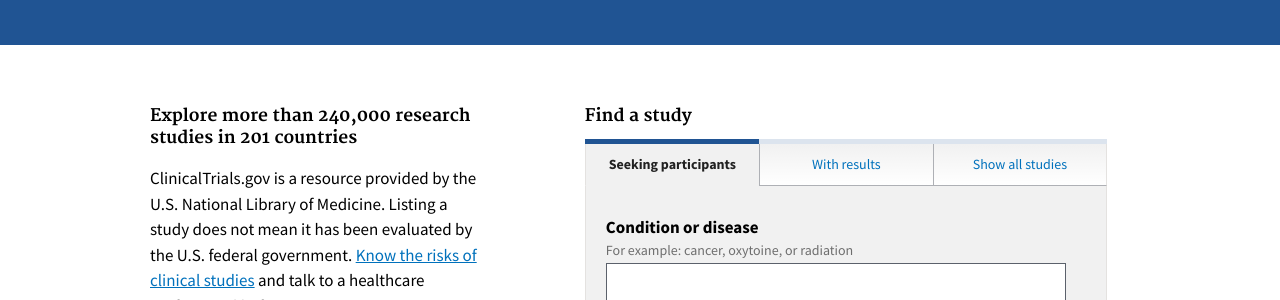
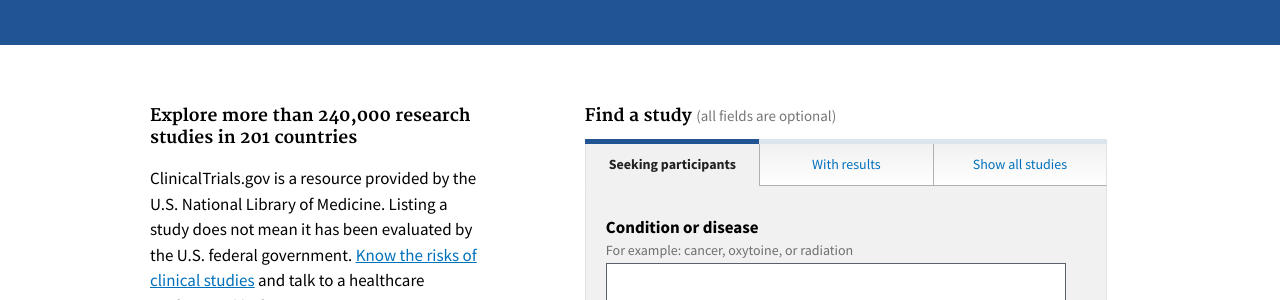
Before and after one commit to 18F/clinical-trials-prototype, a Jekyll site: the page built from pages/home.md, in a window 1280 px wide. Shown: the part 214-514 px from the top of the page. Built offline with Jekyll 4.4.1, drawn with Linux system fonts in a browser that asks for light colours.

Commit message:
Add optional form hint to search

```diff
--- a/_sass/_custom.scss
+++ b/_sass/_custom.scss
@@ -168,6 +168,11 @@
   @include h4;
   font-family: $font-serif;
   margin-bottom: 1em;
+
+  .usa-form-hint {
+    font-size: 1.5rem;
+    font-weight: $font-normal;
+  }
 }
 
 .form-search-home {
@@ -248,11 +253,6 @@
       }
     }
   }
-
-  .usa-form-hint {
-    color: #6e6e6e; // lightest accessible gray on $color-gray-light
-    font-size: $small-font-size;
-  }
 }
 
 .form-search-home-inner {
@@ -264,6 +264,11 @@
   label:first-child {
     margin-top: 0;
     padding-top: 3rem;
+  }
+
+  .usa-form-hint {
+    color: #6e6e6e; // lightest accessible gray on $color-gray-light
+    font-size: $small-font-size;
   }
 }
 
@@ -879,6 +884,7 @@
     border-bottom: 1px solid #f1f1f1;
     border-left: 1px solid #f1f1f1;
     padding: 2rem;
+    width: 100%;
 
     &:nth-of-type(odd) {
       background-color: #FBFBFB;
--- a/pages/home.md
+++ b/pages/home.md
@@ -18,7 +18,7 @@
     <div class="usa-width-seven-twelfths">
       <form class="form-search-home" action="{{ site.baseurl }}/search-results/">
         <fieldset class="fieldset-search">
-          <legend class="search-legend">Find a study</legend>
+          <legend class="search-legend">Find a study <span class="usa-form-hint">(all fields are optional)</span></legend>
           <fieldset class="usa-fieldset-inputs usa-fieldset-tabs">
             <legend class="usa-sr-only">Study Status</legend>
             <ul class="usa-unstyled-list">
```
